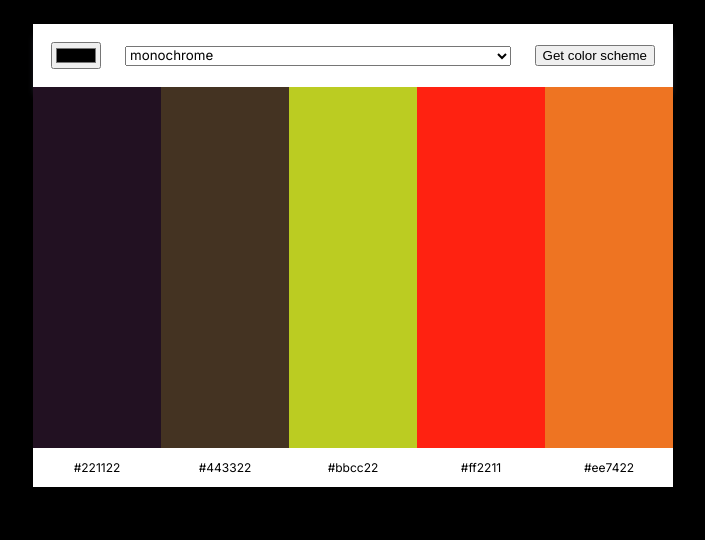
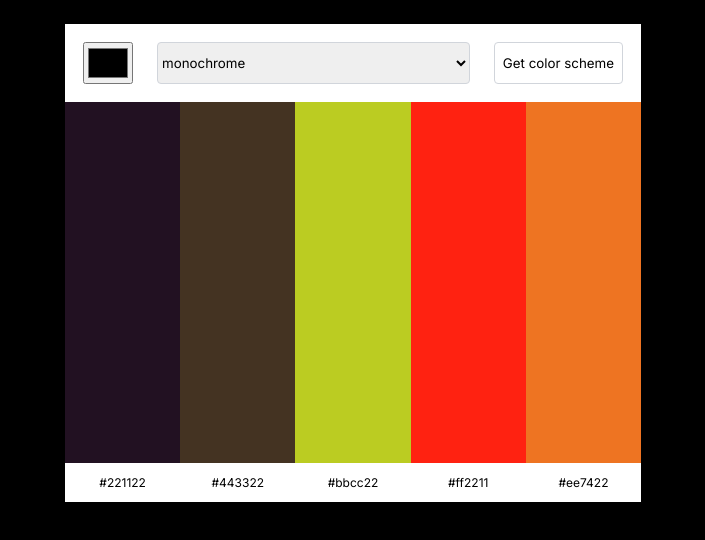
Before and after one commit to Dmnoiik/color-scheme, a plain HTML site: page index.html in a window 1280 px wide. Shown: the whole page, without its empty margins (287-992 px from the left). Drawn offline with Linux system fonts and the light colour scheme.

Commit message:
Finished the solo project
Solo project finished. Clipboard added with slide effect

```diff
--- a/styles.css
+++ b/styles.css
@@ -16,7 +16,7 @@ body {
 
 .container {
   display: flex;
-  width: 50%;
+  width: 36rem;
   flex-direction: column;
   margin: 0 auto;
   margin-top: 24px;
@@ -29,14 +29,32 @@ header {
   grid-row: 1;
   display: flex;
   justify-content: space-between;
-  align-items: center;
+  /* align-items: center; */
   gap: 24px;
-  box-shadow: 0px 10px 7px -3px rgba(66, 68, 90, 1);
+  box-shadow: 0px 4px 11px rgba(0, 0, 0, 0.15);
+}
+
+header button {
+  padding: 12px 8px;
+  border: 1px solid #d1d5db;
+  background-color: #fff;
+  border-radius: 4px;
+  font-family: inherit;
+  cursor: pointer;
+  height: 100%;
+}
+
+header input {
+  align-self: stretch;
+  height: 100%;
 }
 
 #color-type {
   flex: 3;
   font-family: "Inter", sans-serif;
+  height: 100%;
+  border: 1px solid #d1d5db;
+  border-radius: 4px;
 }
 
 /* Main and colors */
@@ -81,18 +99,22 @@ main {
   font-size: 12px;
 }
 
+/* Clipboard */
+
 .clipboard {
-  color: #fff;
-  border: 5px solid black;
   position: absolute;
   left: 0;
   right: 0;
   top: 0;
   margin: 0 auto;
-  padding: 24px;
-  background-color: #eee222;
+  color: #000;
+  border-top: none;
+  border: 0.1px solid black;
+  padding: 18px;
+  border-radius: 0 0 10px 10px;
+  background-color: #ffffff;
   text-align: center;
-  width: 250px;
+  width: 240px;
 }
 
 .hidden {
```
